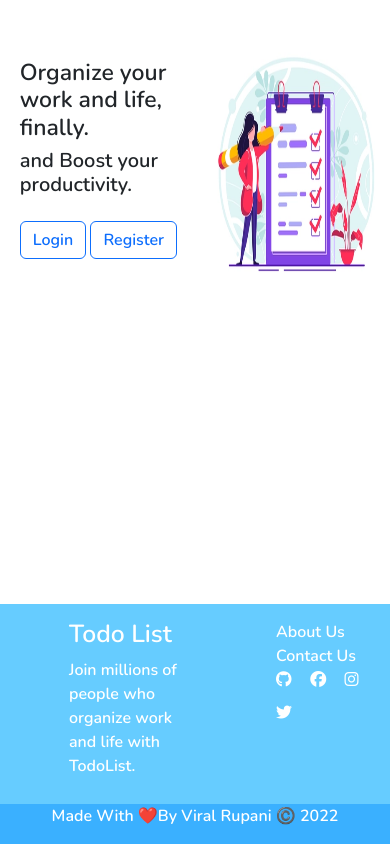
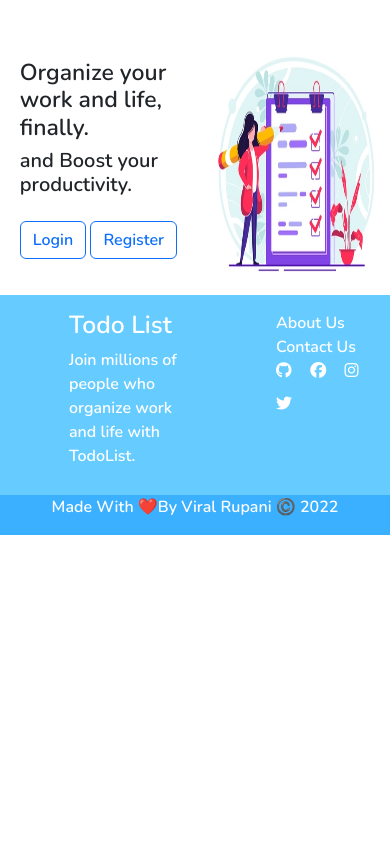
Before and after one commit to viralRupani/Todo-List, a Flask app: page / in a window 390 px wide. Run offline with Flask 2, Linux system fonts and the light colour scheme; some libraries are stand-ins or nearby versions.

Commit message:
make it responsive

```diff
--- a/templates/base.html
+++ b/templates/base.html
@@ -14,7 +14,7 @@
   </head>
   <body>
     {% block body %} {% endblock body %}
-    <footer class="fixed-bottom">
+    <footer class="sticky-bottom">
       <div class="footer-top">
         <div class="row pt-3">
           <div class="col-2 text-start">
```
